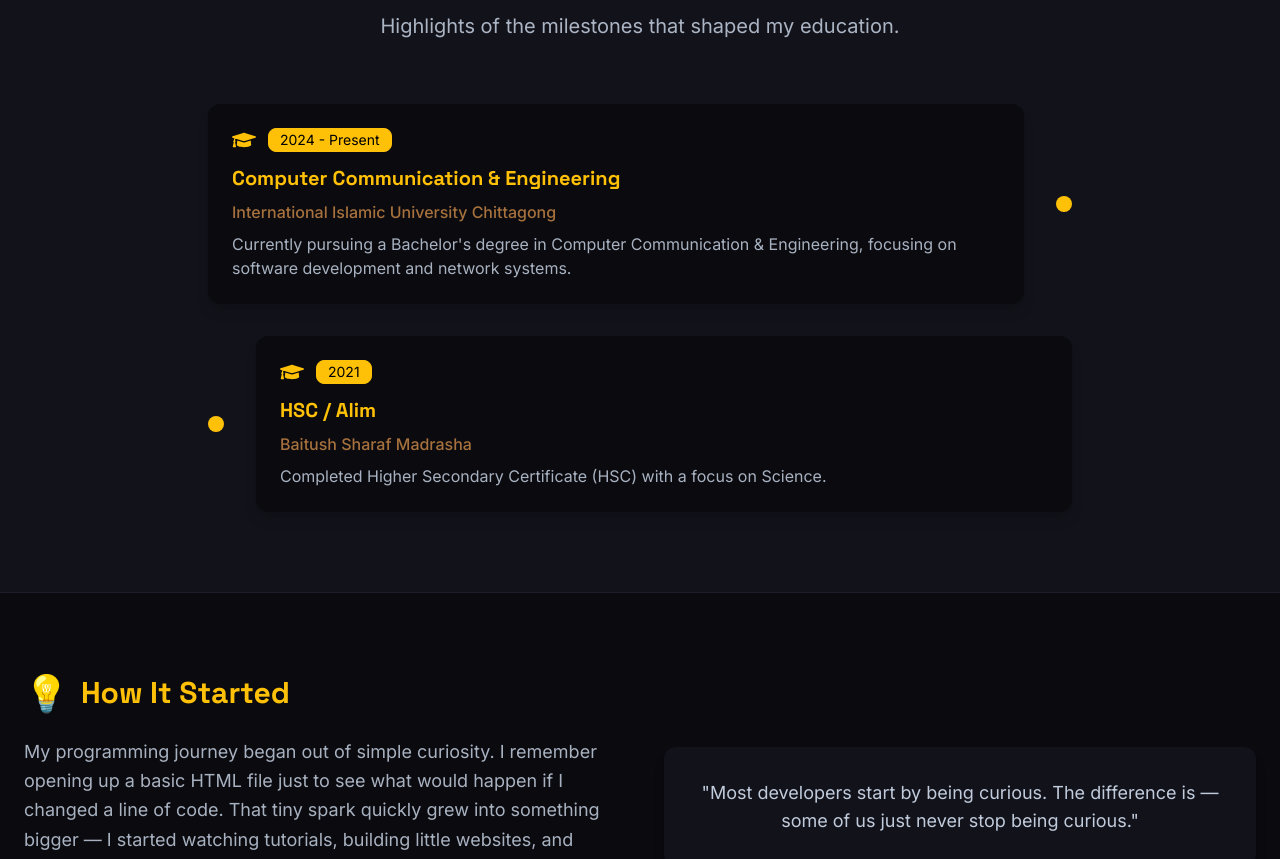
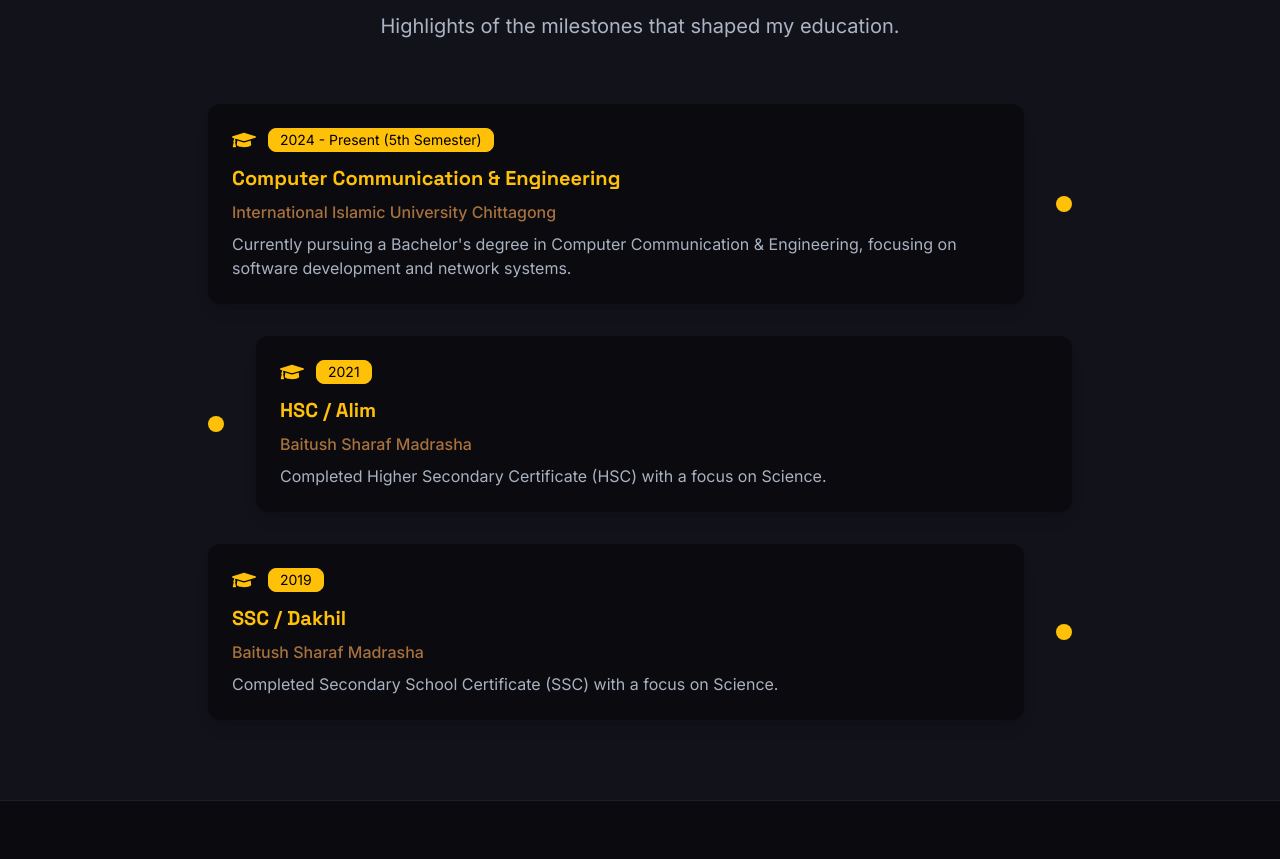
Before and after one commit to HabiburRahmanZihad/Habibur-Rahman-Zihad-Web, a React (Vite) app: page /about in a window 1280 px wide. Shown: the part 2169-3028 px from the top of the page. Built offline with nearby package versions, Linux system fonts and the light colour scheme.

Commit message:
add updated history of academic

```diff
--- a/src/Pages/About/About.jsx
+++ b/src/Pages/About/About.jsx
@@ -15,7 +15,7 @@ const About = () => {
 
     const timeline = [
         {
-            year: '2024 - Present',
+            year: '2024 - Present (5th Semester)',
             title: 'Computer Communication & Engineering',
             institute: 'International Islamic University Chittagong',
             description: 'Currently pursuing a Bachelor\'s degree in Computer Communication & Engineering, focusing on software development and network systems.',
@@ -26,6 +26,13 @@ const About = () => {
             title: 'HSC / Alim',
             institute: 'Baitush Sharaf Madrasha',
             description: 'Completed Higher Secondary Certificate (HSC) with a focus on Science.',
+            icon: FaGraduationCap
+        },
+        {
+            year: '2019',
+            title: 'SSC / Dakhil',
+            institute: 'Baitush Sharaf Madrasha',
+            description: 'Completed Secondary School Certificate (SSC) with a focus on Science.',
             icon: FaGraduationCap
         }
     ];
```
